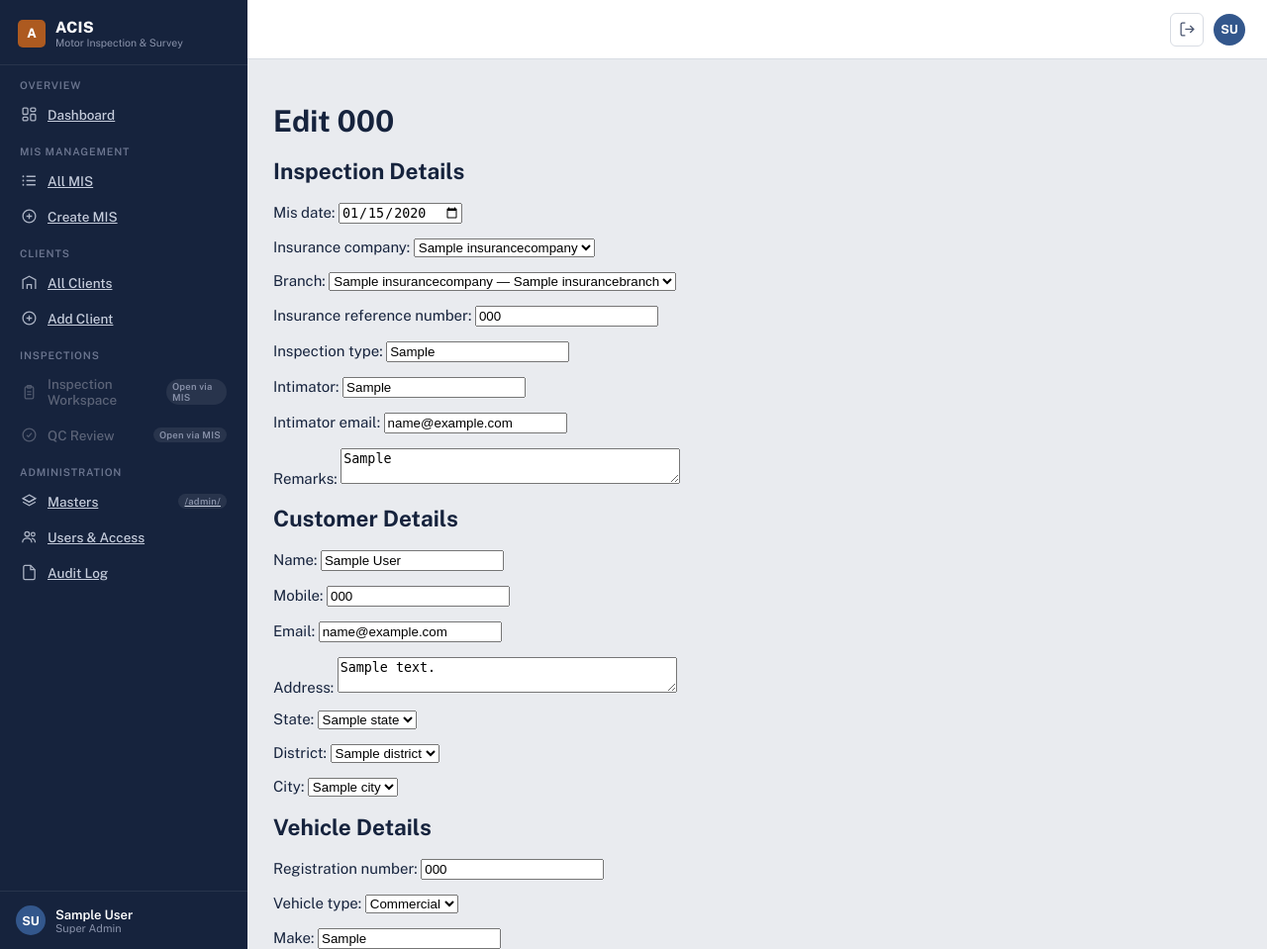
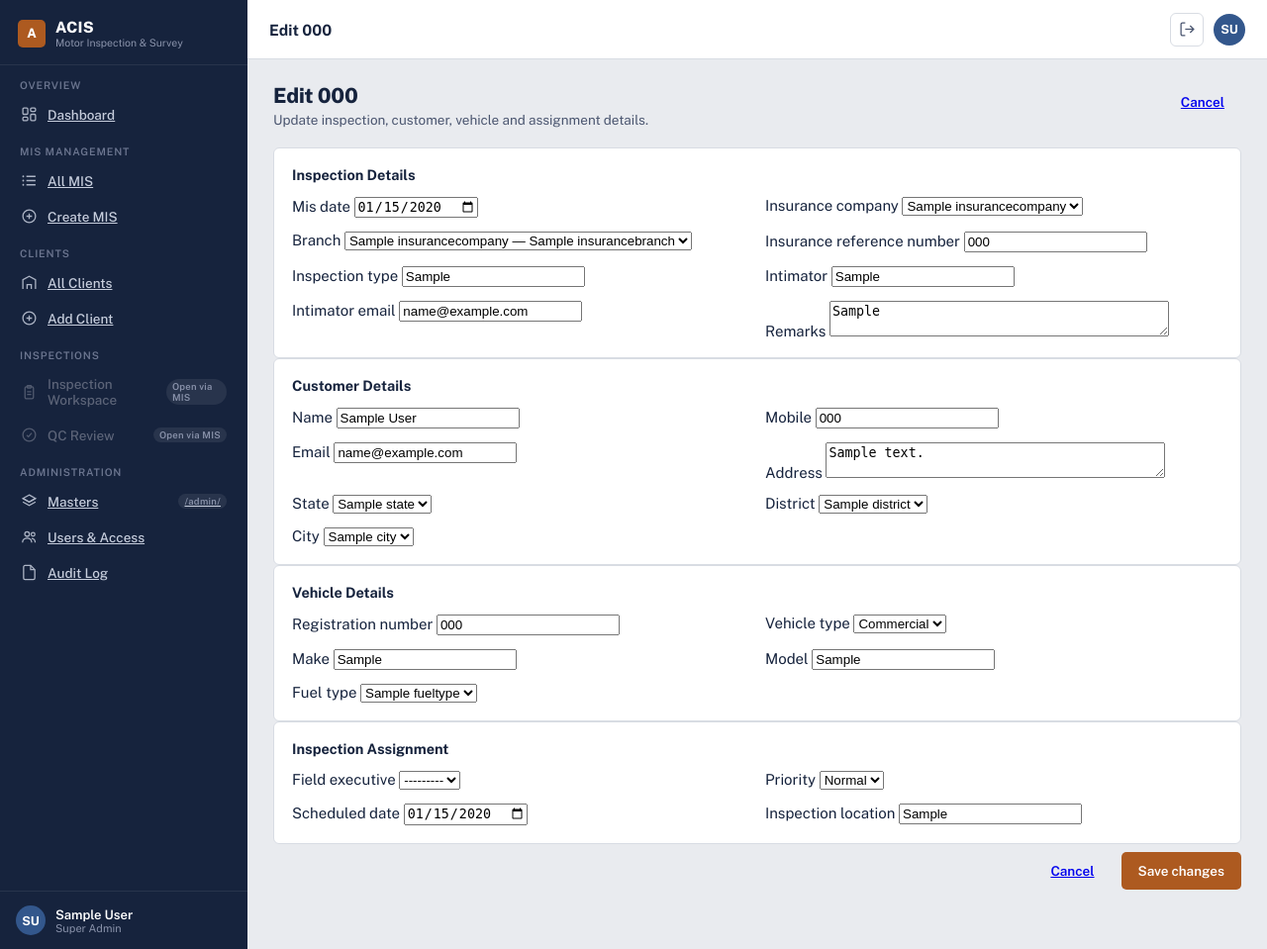
Before and after one commit to prudhvirajeshm5-hub/ACIS, a Django app: page /mis/00000000-0000-0000-0000-000000000001/edit/ in a window 1280 px wide. Shown: the whole page at 99% size. Run offline with Django 5.2, Linux system fonts and the light colour scheme; a user stored in the database is signed in; tables that the repository leaves empty hold one stand-in row (values such as "Sample post").

Commit message:
Style MIS edit page with card layout

```diff
--- a/templates/mis/mis_edit.html
+++ b/templates/mis/mis_edit.html
@@ -1,21 +1,72 @@
 {% extends "base/base.html" %}
+{% block page_title %}Edit {{ mis.mis_number }}{% endblock %}
 {% block content %}
-<div class="max-w-3xl mx-auto">
-  <h1>Edit {{ mis.mis_number }}</h1>
-  <form method="post" novalidate>
-    {% csrf_token %}
-    <h2>Inspection Details</h2>
-    {{ details.as_p }}
-    <h2>Customer Details</h2>
-    {{ customer.as_p }}
-    <h2>Vehicle Details</h2>
-    {{ vehicle.as_p }}
-    <h2>Inspection Assignment</h2>
-    {{ assignment.as_p }}
-    <div style="margin-top:1.5rem;">
-      <a href="{% url 'mis:detail' pk=mis.pk %}" class="input">Cancel</a>
-      <button type="submit" class="input">Save changes</button>
+<div class="page-head">
+  <div>
+    <h1>Edit {{ mis.mis_number }}</h1>
+    <p>Update inspection, customer, vehicle and assignment details.</p>
+  </div>
+  <a class="btn btn-secondary" href="{% url 'mis:detail' pk=mis.pk %}">Cancel</a>
+</div>
+
+<form method="post" novalidate>
+  {% csrf_token %}
+
+  <div class="card">
+    <h3>Inspection Details</h3>
+    <div class="form-grid">
+      {% for field in details %}
+        <div class="form-field">
+          <label for="{{ field.id_for_label }}">{{ field.label }}</label>
+          {{ field }}
+          {% if field.errors %}<p class="field-error">{{ field.errors.0 }}</p>{% endif %}
+        </div>
+      {% endfor %}
     </div>
-  </form>
-</div>
+  </div>
+
+  <div class="card">
+    <h3>Customer Details</h3>
+    <div class="form-grid">
+      {% for field in customer %}
+        <div class="form-field">
+          <label for="{{ field.id_for_label }}">{{ field.label }}</label>
+          {{ field }}
+          {% if field.errors %}<p class="field-error">{{ field.errors.0 }}</p>{% endif %}
+        </div>
+      {% endfor %}
+    </div>
+  </div>
+
+  <div class="card">
+    <h3>Vehicle Details</h3>
+    <div class="form-grid">
+      {% for field in vehicle %}
+        <div class="form-field">
+          <label for="{{ field.id_for_label }}">{{ field.label }}</label>
+          {{ field }}
+          {% if field.errors %}<p class="field-error">{{ field.errors.0 }}</p>{% endif %}
+        </div>
+      {% endfor %}
+    </div>
+  </div>
+
+  <div class="card">
+    <h3>Inspection Assignment</h3>
+    <div class="form-grid">
+      {% for field in assignment %}
+        <div class="form-field">
+          <label for="{{ field.id_for_label }}">{{ field.label }}</label>
+          {{ field }}
+          {% if field.errors %}<p class="field-error">{{ field.errors.0 }}</p>{% endif %}
+        </div>
+      {% endfor %}
+    </div>
+  </div>
+
+  <div style="display:flex;justify-content:flex-end;gap:10px;margin-top:8px;">
+    <a class="btn btn-secondary" href="{% url 'mis:detail' pk=mis.pk %}">Cancel</a>
+    <button class="btn btn-primary" type="submit">Save changes</button>
+  </div>
+</form>
 {% endblock %}
```
